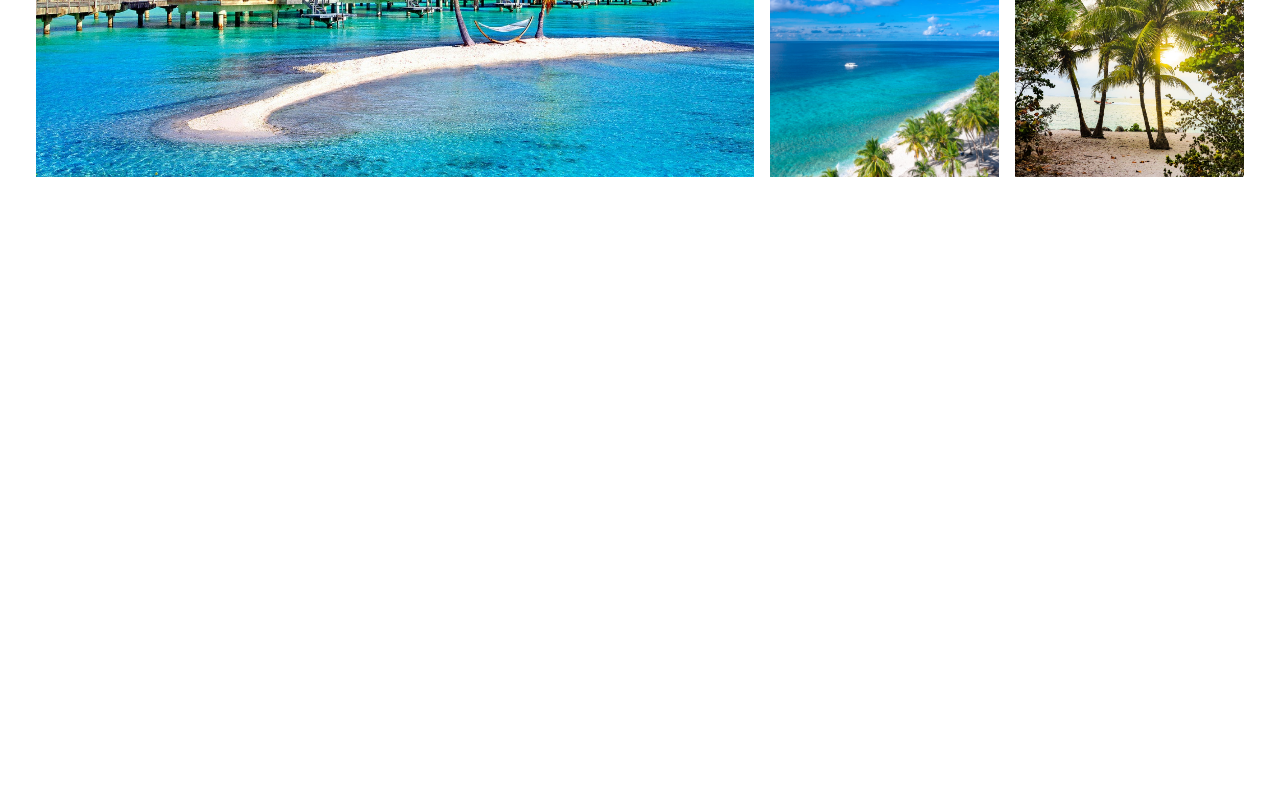
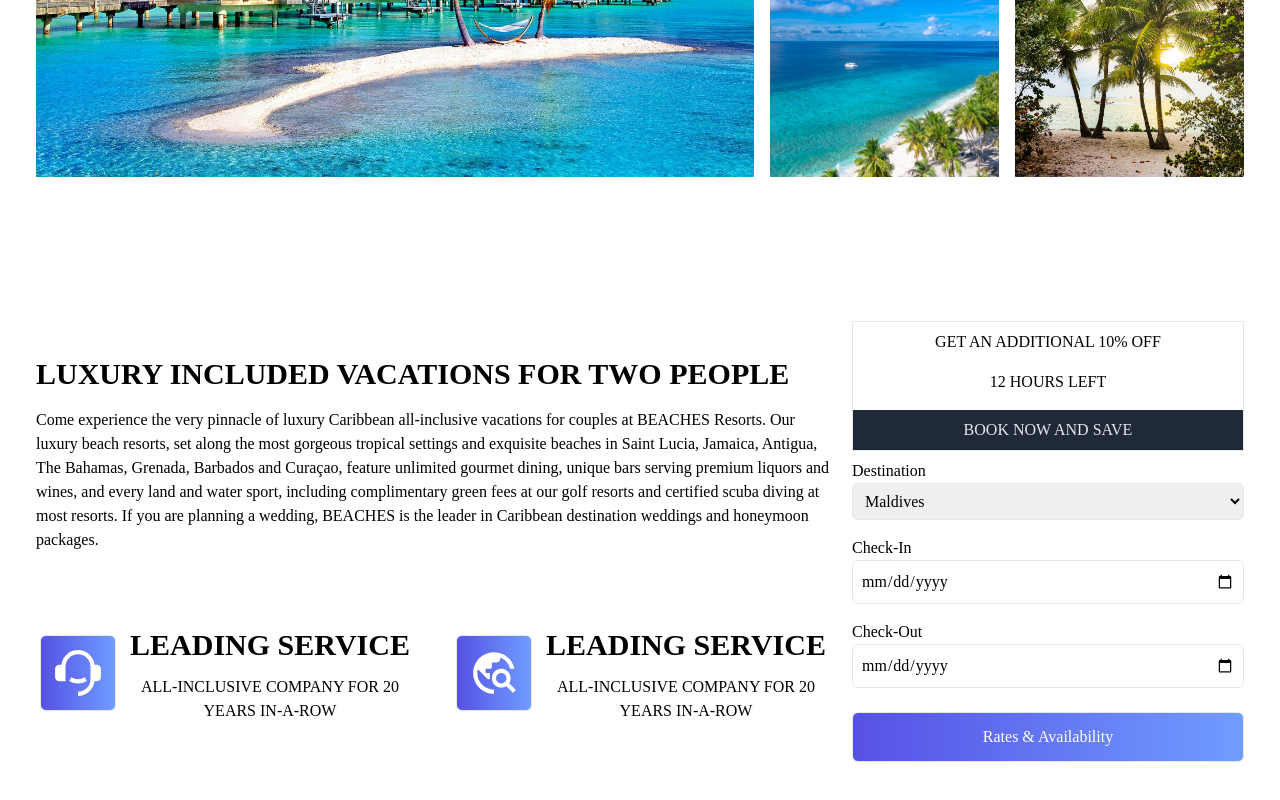
Before and after one commit to olahkrisz1/travel-react, a React (Create React App) app: page / in a window 1280 px wide. Shown: the part 1278-2078 px from the top of the page. Before the commit the page ends 1535 px from the top, so only its background shows below. Built offline with nearby package versions, Linux system fonts and the light colour scheme.

Commit message:
Search componenet added

```diff
--- a/src/App.js
+++ b/src/App.js
@@ -1,6 +1,7 @@
 import Destinations from "./components/Destinations";
 import Hero from "./components/Hero";
 import Navbar from "./components/Navbar";
+import Search from "./components/Search";
 
 function App() {
   return (
@@ -8,6 +9,7 @@
       <Navbar />
       <Hero />
       <Destinations />
+      <Search />
     </div>
   );
 }
--- /dev/null
+++ b/src/components/Search.jsx
@@ -0,0 +1,77 @@
+import React from 'react'
+import {AiCustomerService2full, RiCustomerService2Fill} from 'react-icons/ri'
+import {MdOutlineTravelExplore} from 'react-icons/md'
+
+const Search = () => {
+  return (
+    <div className='max-w-[1240px] mx-auto grid lg:grid-cols-3 gap-4 px-4 py-16'>
+        <div className='lg:col-span-2 flex flex-col justify-evenly'>
+            <div>
+                <h2>LUXURY INCLUDED VACATIONS FOR TWO PEOPLE</h2>
+                <p className='py-4'>
+                Come experience the very pinnacle of luxury Caribbean all-inclusive
+            vacations for couples at BEACHES Resorts. Our luxury beach resorts,
+            set along the most gorgeous tropical settings and exquisite beaches
+            in Saint Lucia, Jamaica, Antigua, The Bahamas, Grenada, Barbados and
+            Curaçao, feature unlimited gourmet dining, unique bars serving
+            premium liquors and wines, and every land and water sport, including
+            complimentary green fees at our golf resorts and certified scuba
+            diving at most resorts. If you are planning a wedding, BEACHES is
+            the leader in Caribbean destination weddings and honeymoon packages.
+                </p>
+            </div>
+            <div className='grid sm:grid-cols-2 gap-8 py-4'>
+               <div className='flex flex-col lg:flex-row items-center text-center'>
+                  <button className='m-1'>
+                    <RiCustomerService2Fill size={50} />
+                  </button>
+                  <div>
+                    <h3 className='py-2'>LEADING SERVICE</h3>
+                    <p className='py-1'>ALL-INCLUSIVE COMPANY FOR 20 YEARS IN-A-ROW</p>
+                  </div>
+                </div>
+                <div className='flex flex-col lg:flex-row items-center text-center'>
+                  <button className='m-1'>
+                    <MdOutlineTravelExplore size={50} />
+                  </button>
+                  <div>
+                    <h3 className='py-2'>LEADING SERVICE</h3>
+                    <p className='py-1'>ALL-INCLUSIVE COMPANY FOR 20 YEARS IN-A-ROW</p>
+                  </div>
+                </div>
+
+            </div>
+        </div>
+
+        <div>
+            <div className='border text-center'>
+                <p className='pt-2'>GET AN ADDITIONAL 10% OFF</p>
+                <p className='py-4'>12 HOURS LEFT</p>
+                <p className='bg-gray-800 text-gray-200 py-2'>BOOK NOW AND SAVE</p>
+            </div>
+            <form className='w-full'>
+                <div className='flex flex-col my-2'>
+                    <label>Destination</label>
+                    <select className='border rounded-md p-2'>
+                        <option>Maldives</option>
+                        <option>Seychelles</option>
+                        <option>Aruba</option>
+                        <option>Barbados</option>
+                    </select>
+                </div>
+                <div className='flex flex-col my-4'>
+                    <label>Check-In</label>
+                    <input className='border rounded-md p-2' type="date" />
+                </div>
+                <div className='flex flex-col my-2'>
+                    <label>Check-Out</label>
+                    <input className='border rounded-md p-2' type="date" />
+                </div>
+                <button className='w-full my-4'>Rates & Availability</button>
+            </form>
+        </div>
+    </div>
+  )
+}
+
+export default Search
```
